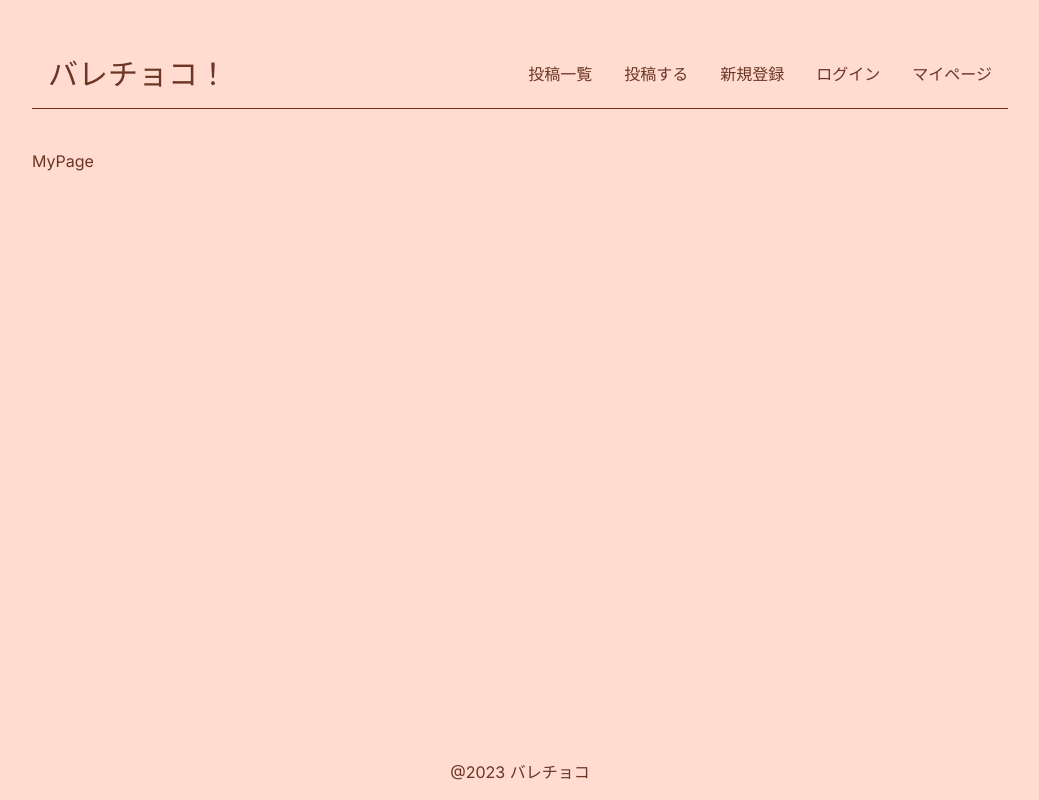
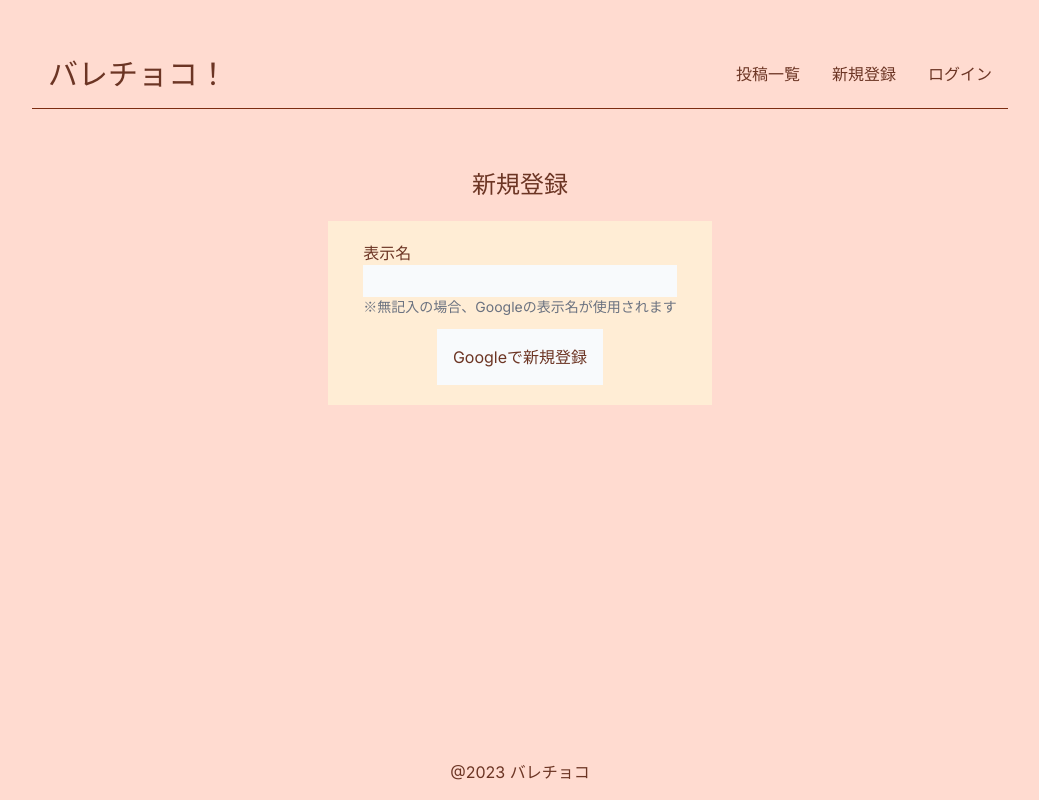
Before and after one commit to topi0247/Sweet-Spot, a Next.js app: page /users/new in a window 1280 px wide. Shown: the whole page, without its empty margins (120-1159 px from the left). Built offline with nearby package versions, Linux system fonts and the light colour scheme; no server answers.

Commit message:
ログイン認証

```diff
--- a/package.json
+++ b/package.json
@@ -14,7 +14,9 @@
     "@fortawesome/free-regular-svg-icons": "^6.5.1",
     "@fortawesome/free-solid-svg-icons": "^6.5.1",
     "@fortawesome/react-fontawesome": "^0.2.0",
-    "next": "14.1.0",
+    "@supabase/supabase-js": "^2.39.3",
+    "firebase": "^10.7.2",
+    "next": "^14.1.0",
     "react": "^18.2.0",
     "react-dom": "^18.2.0"
   },
--- a/src/app/layout.tsx
+++ b/src/app/layout.tsx
@@ -3,6 +3,7 @@ import { Inter } from "next/font/google";
 import "./globals.css";
 import Headers from "@/components/header";
 import Footers from "@/components/footer";
+import { useState } from "react";
 
 const inter = Inter({ subsets: ["latin"] });
 
--- a/src/app/login/page.tsx
+++ b/src/app/login/page.tsx
@@ -1,7 +1,10 @@
+"use client";
+
 import React from "react";
+import Login from "@/components/login";
 
-const Login = () => {
-  return <div>Login</div>;
+const LoginPage = () => {
+  return <Login />;
 };
 
-export default Login;
+export default LoginPage;
--- a/src/app/posts/[id]/page.tsx
+++ /dev/null
@@ -1,7 +0,0 @@
-import React from "react";
-
-const Post = () => {
-  return <div>id</div>;
-};
-
-export default Post;
--- /dev/null
+++ b/src/app/posts/[uuid]/page.tsx
@@ -0,0 +1,7 @@
+import React from "react";
+
+const Post = async ({ params }: { params: { uuid: string } }) => {
+  return <div>{params.uuid}</div>;
+};
+
+export default Post;
--- a/src/app/signup/page.tsx
+++ /dev/null
@@ -1,7 +0,0 @@
-import React from "react";
-
-const Signup = () => {
-  return <div>Signup</div>;
-};
-
-export default Signup;
--- /dev/null
+++ b/src/app/users/new/page.tsx
@@ -0,0 +1,61 @@
+"use client";
+import RoutesPath from "@/common/routerPath";
+import { auth, provider } from "@/utils/firebase";
+import { registerUser } from "@/utils/supabaseClient";
+import { signInWithPopup } from "firebase/auth";
+import { useRouter } from "next/navigation";
+import React, { useState } from "react";
+
+const CreateUser = () => {
+  const [displayName, setDisplayName] = useState("");
+  const router = useRouter();
+
+  const handleSubmit = async (e: React.FormEvent<HTMLFormElement>) => {
+    e.preventDefault();
+    await signInWithPopup(auth, provider).then((result) => {
+      if (displayName === "" && result.user.displayName) {
+        setDisplayName(result.user.displayName);
+      }
+      if (result.user.email) {
+        registerUser(displayName, result.user.email);
+      }
+      router.push(RoutesPath.Posts);
+    });
+  };
+
+  const handleChange = (e: React.ChangeEvent<HTMLInputElement>) => {
+    setDisplayName(e.target.value);
+  };
+
+  return (
+    <article>
+      <h2 className="text-center text-2xl m-5">新規登録</h2>
+      <section className="mx-auto bg-orange-100 w-96 p-5">
+        <form
+          className="flex flex-col justify-center items-center gap-3"
+          onSubmit={handleSubmit}
+        >
+          <div className="flex flex-col">
+            <label>
+              表示名
+              <br />
+            </label>
+            <input
+              type="text"
+              className="bg-slate-50 p-1 hover:outline-none focus:outline-none"
+              onChange={handleChange}
+            />
+            <span className="text-sm text-gray-500">
+              ※無記入の場合、Googleの表示名が使用されます
+            </span>
+          </div>
+          <button className="p-4 bg-slate-50 hover:bg-orange-900 hover:text-slate-50 transition-all">
+            Googleで新規登録
+          </button>
+        </form>
+      </section>
+    </article>
+  );
+};
+
+export default CreateUser;
--- a/src/common/router.ts
+++ b/src/common/routerPath.ts
@@ -1,12 +1,12 @@
-const Routes = {
+const RoutesPath = {
   Home: "/",
   Posts: "/posts",
   Post: "/posts/:id",
   CreatePost: "/posts/new",
   EditPost: "/posts/:id/edit",
   Login: "/login",
-  Signup: "/signup",
+  Signup: "/users/new",
   MyPage: "/users/:id",
 };
 
-export default Routes;
+export default RoutesPath;
--- a/src/components/header.tsx
+++ b/src/components/header.tsx
@@ -1,29 +1,86 @@
+"use client";
+
 import Link from "next/link";
-import Router from "@/common/router";
+import RoutesPath from "@/common/routerPath";
+import { auth } from "@/utils/firebase";
+import { signOut } from "firebase/auth";
+import { useRouter } from "next/navigation";
 
 const Headers = () => {
+  const router = useRouter();
+  const logout = () => {
+    signOut(auth)
+      .then(() => {
+        console.log("ログアウトしました");
+        router.push(RoutesPath.Login);
+      })
+      .catch((error) => {
+        console.log(error);
+      });
+  };
+
   return (
     <header className="flex justify-between items-center container mx-auto my-10 border-b border-orange-900">
       <h1 className="p-4 text-3xl">
-        <Link href={Router.Home}>バレチョコ！</Link>
+        <Link href={RoutesPath.Home}>バレチョコ！</Link>
       </h1>
       <nav>
-        <ul className="flex">
-          <li className="p-4 hover:bg-slate-50 transition-all">
-            <Link href={Router.Posts}>投稿一覧</Link>
+        <ul className="flex items-center">
+          <li>
+            <Link
+              className="p-4 hover:bg-slate-50 transition-all"
+              href={RoutesPath.Posts}
+            >
+              投稿一覧
+            </Link>
           </li>
-          <li className="p-4 hover:bg-slate-50 transition-all">
-            <Link href={Router.CreatePost}>投稿する</Link>
-          </li>
-          <li className="p-4 hover:bg-slate-50 transition-all">
-            <Link href={Router.Signup}>新規登録</Link>
-          </li>
-          <li className="p-4 hover:bg-slate-50 transition-all">
-            <Link href={Router.Login}>ログイン</Link>
-          </li>
-          <li className="p-4 hover:bg-slate-50 transition-all">
-            <Link href={Router.MyPage}>マイページ</Link>
-          </li>
+          {auth.currentUser === null ? (
+            <>
+              <li>
+                <Link
+                  className="p-4 hover:bg-slate-50 transition-all"
+                  href={RoutesPath.Signup}
+                >
+                  新規登録
+                </Link>
+              </li>
+              <li>
+                <Link
+                  className="p-4 hover:bg-slate-50 transition-all"
+                  href={RoutesPath.Login}
+                >
+                  ログイン
+                </Link>
+              </li>
+            </>
+          ) : (
+            <>
+              <li>
+                <Link
+                  className="p-4 hover:bg-slate-50 transition-all"
+                  href={RoutesPath.CreatePost}
+                >
+                  投稿する
+                </Link>
+              </li>
+              <li>
+                <Link
+                  className="p-4 hover:bg-slate-50 transition-all"
+                  href={RoutesPath.MyPage}
+                >
+                  マイページ
+                </Link>
+              </li>
+              <li>
+                <button
+                  className="p-4 hover:bg-slate-50 transition-all"
+                  onClick={() => logout}
+                >
+                  ログアウト
+                </button>
+              </li>
+            </>
+          )}
         </ul>
       </nav>
     </header>
--- /dev/null
+++ b/src/components/login.tsx
@@ -0,0 +1,25 @@
+"use client";
+
+import React from "react";
+import { signInWithPopup } from "firebase/auth";
+import { auth, provider } from "../utils/firebase";
+import { useRouter } from "next/navigation";
+import RoutesPath from "@/common/routerPath";
+
+const Login = () => {
+  const router = useRouter();
+  const loginInWithGoogle = () => {
+    signInWithPopup(auth, provider).then((result) => {
+      router.push(RoutesPath.Posts);
+    });
+  };
+  return (
+    <section className="text-center">
+      <button className="p-4 bg-slate-50 w-1/4" onClick={loginInWithGoogle}>
+        Googleでログイン
+      </button>
+    </section>
+  );
+};
+
+export default Login;
--- /dev/null
+++ b/src/utils/firebase.ts
@@ -0,0 +1,24 @@
+import { initializeApp } from "firebase/app";
+import { getAnalytics } from "firebase/analytics";
+import { getAuth, GoogleAuthProvider } from "firebase/auth";
+
+const firebaseConfig = {
+  apiKey: "AIzaSyCCoeXKDsjwGpxhCafd9-0nisiGoy89F5Q",
+  authDomain: "valentine-chocolate.firebaseapp.com",
+  projectId: "valentine-chocolate",
+  storageBucket: "valentine-chocolate.appspot.com",
+  messagingSenderId: "1013708898931",
+  appId: "1:1013708898931:web:2b91b4c40a1159ca4d6006",
+  measurementId: "G-VPYNJH2YC2",
+};
+
+// Initialize Firebase
+const app = initializeApp(firebaseConfig);
+const auth = getAuth(app);
+const provider = new GoogleAuthProvider();
+let analytics;
+if (typeof window !== "undefined") {
+  analytics = getAnalytics(app);
+}
+
+export { auth, provider };
--- /dev/null
+++ b/src/utils/supabaseClient.ts
@@ -0,0 +1,46 @@
+import { createClient } from "@supabase/supabase-js";
+
+const SUPABASE_URL = process.env.NEXT_PUBLIC_SUPABASE_URL!;
+const SUPABASE_ANON_KEY = process.env.NEXT_PUBLIC_SUPABASE_ANON_KEY!;
+
+export const supabase = createClient(SUPABASE_URL, SUPABASE_ANON_KEY, {
+  auth: { persistSession: false },
+});
+
+export async function registerUser(displayName: string, email: string) {
+  try {
+    const { data: checkData, error: checkError } = await supabase
+      .from("users")
+      .select("email")
+      .eq("email", email);
+
+    if (!!checkData && checkData.length > 0) {
+      const { data, error } = await supabase
+        .from("users")
+        .update({ displayName: displayName })
+        .eq("email", email)
+        .select();
+      if (error) {
+        throw error;
+      }
+
+      return data;
+    } else {
+      const { data, error } = await supabase.from("users").insert([
+        {
+          displayName,
+          email,
+        },
+      ]);
+
+      if (error) {
+        throw error;
+      }
+
+      return data;
+    }
+  } catch (error: any) {
+    console.error("データの登録中にエラーが発生しました:", error.message);
+    throw error;
+  }
+}
```
Also changed, not shown: 1 other file (tests, documents, lock files or other folders).
